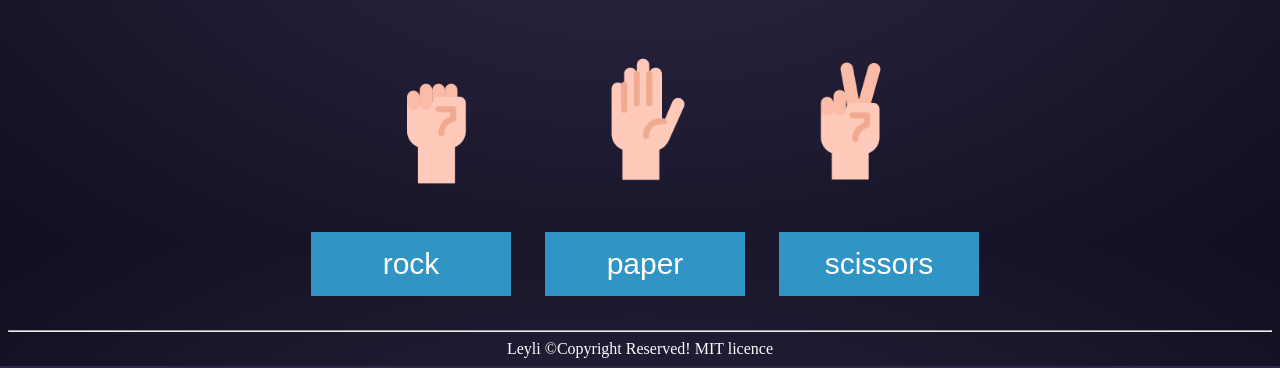
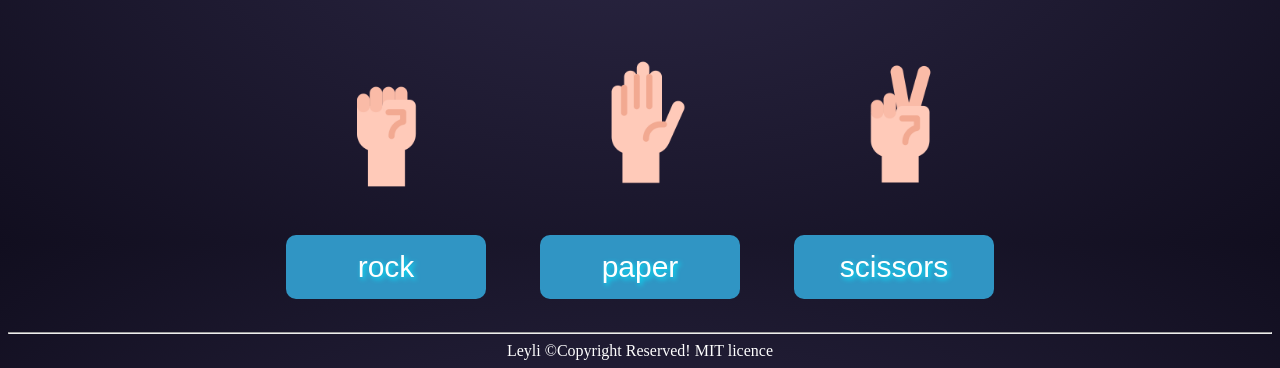
Before and after one commit to AlakbarovaLeyli/Rock_paper_scissors, a plain HTML site: page index.html in a window 1280 px wide. Shown: the part 557-925 px from the top of the page. Drawn offline with Linux system fonts and the light colour scheme.

Commit message:
Add files via upload

```diff
--- a/index.html
+++ b/index.html
@@ -5,36 +5,41 @@
     <meta name="viewport" content="width=device-width, initial-scale=1.0">
     <title>RPS</title>
     <link rel="stylesheet" href="style.css">
+
 </head>
 <body>
 
     <div class="h">
         ROCK-PAPER-SCISSORS <hr>
     </div>
+   <div class="name"> WON = 0 | LOST = 0 | DRAW = 0</div>
 
-   <div class="name"> WON = 0 | LOST = 0 | DRAW = 0</div>
-   <div class="battleground">
-    <img class="robo"    src="robo.png" alt="">
-    <img class="player"   src="rock.png" alt="">
+    <div class="battleground">
+    <img src="robo.png" alt="T-800">
+    <img src="rockmirrored.png" alt="rock">
+    <img class="player" src="rock.png" alt="">
+    <img src="user.png" alt="">
 
-   </div>
+    </div>
 
 
-   <p>
-      CHOOSE AN OPTION
-   </p>
-   <div class="par">
-    <img  class="img1" src="rock.png" alt="rock">
-    <img  class="img2" src="paper.png" alt="paper">
-    <img  class="img3" src="scissors.png" alt="scissors">
 
+   <p> CHOOSE AN OPTION </p>
 
-   </div>
-   <div class="rr">
-      <button class="button">rock </button>
-      <button class="button2">paper</button>
-      <button class="button3">scissors</button>
-   </div>
+   <div>
+   <table>
+    <tr>
+        <td> <img src="rock.png" alt="rock"> </td>
+        <td> <img src="paper.png" alt="paper"> </td>
+        <td> <img src="scissors.png" alt="scissors"> </td>
+    </tr>
+    <tr>
+        <td> <button onclick="">rock</button> </td>
+        <td> <button onclick="">paper</button> </td>
+        <td> <button onclick="">scissors</button> </td>
+    </tr>
+   </table>
+    </div>
 
    <footer> <hr> Leyli &copy;Copyright Reserved! MIT licence</footer>
 
--- a/style.css
+++ b/style.css
@@ -3,8 +3,6 @@ body{
     background-image: radial-gradient(#2e2947,rgb(17, 14, 31));
     background-repeat: no-repeat;
     background-attachment:fixed;
-
-
 }
 div{
     max-width: fit-content;
@@ -14,15 +12,20 @@ div{
 .battleground{
     margin-top: 60px;
     margin-bottom: 50px;
+    justify-content: center;
 }
 .player{
     rotate: -90deg;
+
 }
+
 .h{
     font-family: Impact, Haettenschweiler, 'Arial Narrow Bold', sans-serif;
     color: white;
     text-align: center;
     font-size: 47px;
+    text-shadow: 1px 1px 2px black, 0 0 25px blue, 0 0 5px darkblue;
+
 }
 
 .name{
@@ -42,23 +45,39 @@ p{
     color: white;
     text-align: center;
     margin-top: 0;
+    text-shadow: 1px 1px 3px #f924eb;
 
 }
 button{
     background-color: #3095c4;
     border: none;
+    border-radius: 10px;
     color: white;
     padding: 15px;
     text-align: center;
     text-decoration: none;
     font-size: 30px;
-    margin: 4px 10px;
     cursor: pointer;
-    margin-left: 20px;
     width: 200px;
+    text-shadow: 2px 2px 5px rgb(0, 234, 255);
+    transition: 0.1s;
+}
+button:hover{
+    background-color: rgb(0, 26, 255);
+    width: 250px;
+}
+button:active{
+    background-color: #00c3ff;
+    width: 250px;
+}
 
+table{
+    text-align: center;
+}
+td{
+    width: 250px;
+}
 
-}
 
 footer{
     margin-top: 30px;
@@ -70,3 +89,9 @@ img{
     width: 200px;
     height: 200px;
 }
+@media only screen and (max-width: 800px) {
+    button{
+        width: 150px;
+        font-size: 20px;
+    }
+  }
```
Also changed, not shown: papermirrored.png (added), rockmirrored.png (added), scissorsmirrored.png (added), user.png (added).
